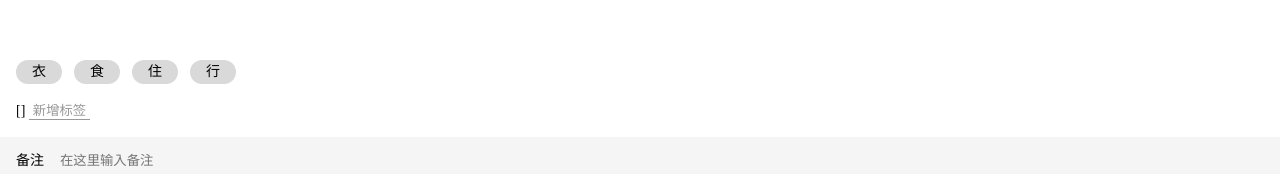
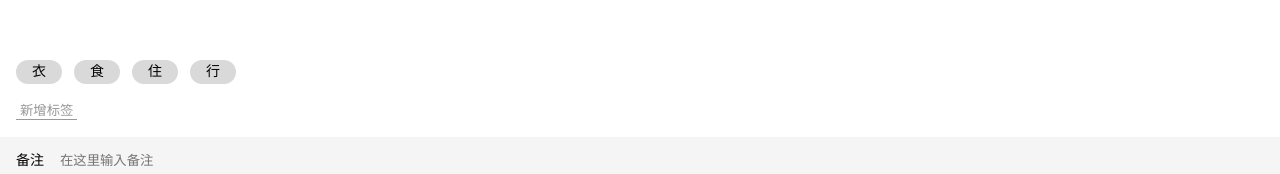
Before and after one commit to Cxyxmg/make-fortune, a Vue app: page /#/money in a window 1280 px wide. Shown: the part 170-344 px from the top of the page. Built offline with nearby package versions, Linux system fonts and the light colour scheme.

Commit message:
新增tag

```diff
--- a/src/components/Money/Tags.vue
+++ b/src/components/Money/Tags.vue
@@ -1,13 +1,12 @@
 <template>
   <div class="tags">
     <div class="new">
-      {{selectedTags}}
-      <button>新增标签</button>
+      <button @click="newtag">新增标签</button>
     </div>
     <ul class="current">
       <li
         @click="changselectedTags(item)"
-        v-for="item in datatags"
+        v-for="item in dataTags"
         :key="item"
         :class="selectedTags.indexOf(item) >= 0 && 'selected'"
       >
@@ -22,7 +21,7 @@ import Vue from "vue";
 import { Component, Prop } from "vue-property-decorator";
 @Component
 export default class Tags extends Vue {
-  @Prop() datatags: string[] | undefined;
+  @Prop(Array) readonly dataTags: string[] | undefined;
   selectedTags: string[] = [];
   changselectedTags(item: string) {
     const index = this.selectedTags.indexOf(item);
@@ -30,6 +29,15 @@ export default class Tags extends Vue {
       this.selectedTags.splice(index, 1);
     } else {
       this.selectedTags.push(item);
+    }
+  }
+ newtag(){
+    const name =window.prompt("请输入标签名")
+    if(name ===""){
+      window.alert("标签名不能为空")
+    }else if(this.dataTags){
+        this.$emit('update:dataTags',
+        [...this.dataTags,name])
     }
   }
 }
--- a/src/views/Money.vue
+++ b/src/views/Money.vue
@@ -3,7 +3,7 @@
     <Numberpad />
     <Types />
     <Notes />
-    <Tags :datatags="tags" />
+    <Tags :data-tags.sync="tags" />
   </Layout>
 </template>
 <script lang="js">
```
